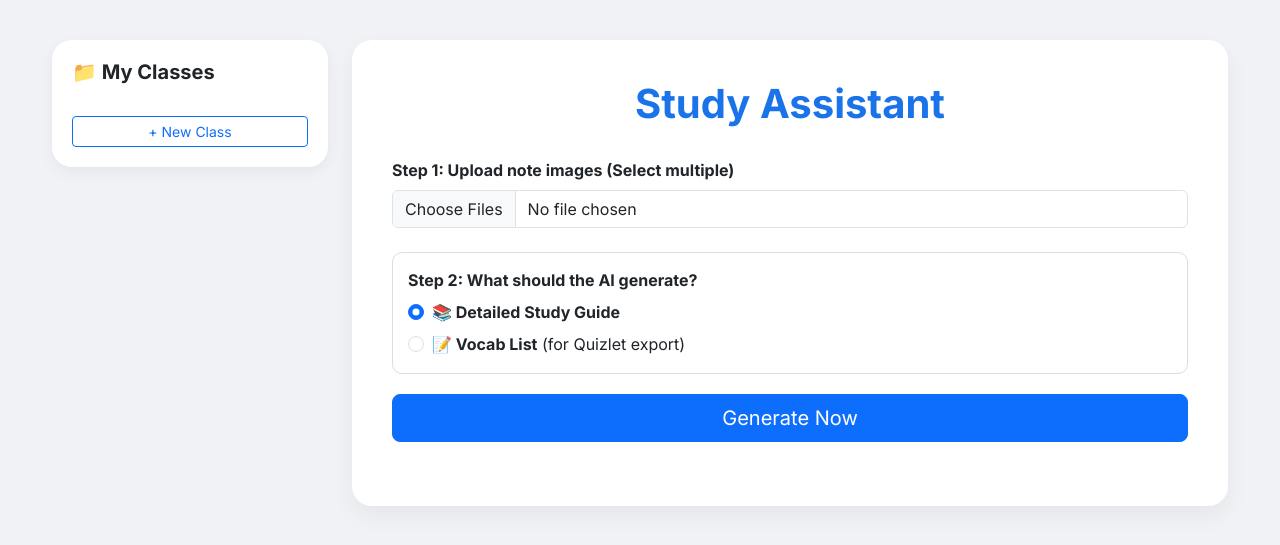
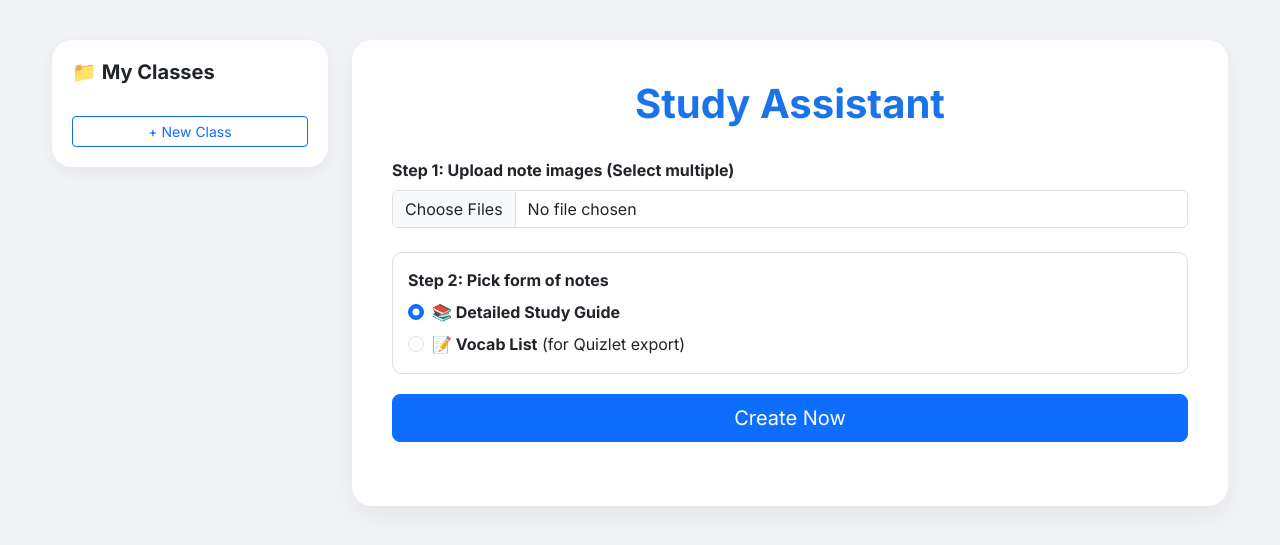
Before and after one commit to meliselashry/StudySmart, a Flask app: page / in a window 1280 px wide. Shown: the top 545 px of the page. Run offline with Flask 3, Linux system fonts and the light colour scheme; some libraries are stand-ins or nearby versions.

Commit message:
updated index

```diff
--- a/templates/index.html
+++ b/templates/index.html
@@ -5,7 +5,7 @@
 <head>
     <meta charset="UTF-8">
     <meta name="viewport" content="width=device-width, initial-scale=1.0">
-    <title>AI Study Assistant Pro</title>
+    <title>Study Smart</title>
 
     <link href="https://cdn.jsdelivr.net/npm/bootstrap@5.3.0/dist/css/bootstrap.min.css" rel="stylesheet">
     <link href="https://fonts.googleapis.com/css2?family=Inter:wght@400;700&display=swap" rel="stylesheet">
@@ -144,7 +144,7 @@
                     </div>
 
                     <div class="mode-card text-start">
-                        <label class="fw-bold mb-2">Step 2: What should the AI generate?</label>
+                        <label class="fw-bold mb-2">Step 2: Pick form of notes</label>
                         <div class="form-check">
                             <input class="form-check-input" type="radio" name="mode" id="modeSummary" value="summary" checked>
                             <label class="form-check-label" for="modeSummary">
@@ -159,7 +159,7 @@
                         </div>
                     </div>
 
-                    <button type="submit" class="btn btn-primary btn-lg w-100">Generate Now</button>
+                    <button type="submit" class="btn btn-primary btn-lg w-100">Create Now</button>
                 </form>
 
                 <div id="loading" class="loading">
```
